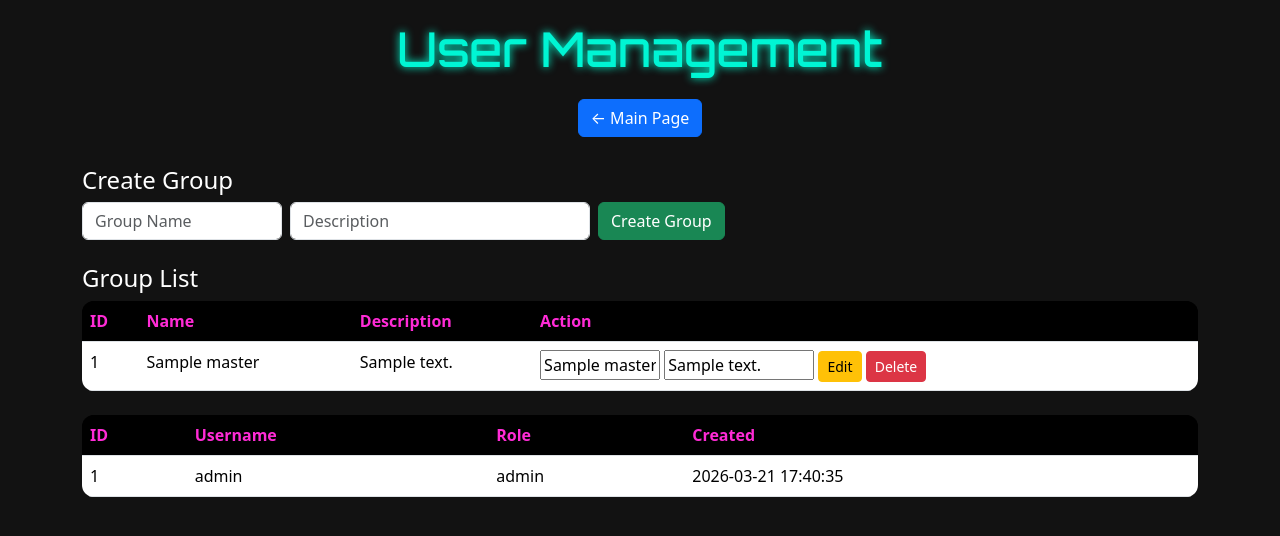
After one commit to raketqueen/raketowl, a Flask app: page /admin/users in a window 1280 px wide. The commit adds this page. Shown: the top 536 px of the page. Run offline with Flask 3, Linux system fonts and the light colour scheme; a user stored in the database is signed in; data comes from the database, SQL or seed files in the repository; both versions use the stored data as it was after the commit; tables that the repository leaves empty hold one stand-in row (values such as "Sample post"); data that the repository does not hold is empty; parts of the project's set-up code (start-up, migrations or seed data) failed here and were passed over.

Commit message:
Update: added the User Management and Activity Logs page

```diff
--- a/app/app.py
+++ b/app/app.py
@@ -45,19 +45,50 @@ def index():
 
         if search:
             cursor.execute(
-                """SELECT documents.id, documents.filename, documents.version, documents.owner_id, documents.is_public, users.username
-                   FROM documents
-                   JOIN users ON documents.owner_id = users.id
-                   WHERE documents.owner_id = %s AND documents.filename LIKE %s""",
-                (session['user_id'], f"%{search}%")
+                """
+                SELECT DISTINCT
+                    documents.id,
+                    documents.filename,
+                    documents.version,
+                    documents.owner_id,
+                    documents.is_public,
+                    users.username,
+                    document_shares.permission
+                FROM documents
+                JOIN users ON documents.owner_id = users.id
+                LEFT JOIN document_shares
+                    ON documents.id = document_shares.document_id
+                WHERE
+                    (
+                        documents.owner_id = %s
+                        OR documents.is_public = 1
+                        OR document_shares.shared_with_user_id = %s
+                    )
+                    AND documents.filename LIKE %s
+                """,
+                (session['user_id'], session['user_id'], f"%{search}%")
             )
         else:
             cursor.execute(
-                """SELECT documents.id, documents.filename, documents.version, documents.owner_id, documents.is_public, users.username
-                   FROM documents
-                   JOIN users ON documents.owner_id = users.id
-                   WHERE documents.owner_id = %s""",
-                (session['user_id'],)
+                """
+                SELECT DISTINCT
+                    documents.id,
+                    documents.filename,
+                    documents.version,
+                    documents.owner_id,
+                    documents.is_public,
+                    users.username,
+                    document_shares.permission
+                FROM documents
+                JOIN users ON documents.owner_id = users.id
+                LEFT JOIN document_shares
+                    ON documents.id = document_shares.document_id
+                WHERE
+                    documents.owner_id = %s
+                    OR documents.is_public = 1
+                    OR document_shares.shared_with_user_id = %s
+                """,
+                (session['user_id'], session['user_id'])
             )
 
     else:
@@ -214,7 +245,27 @@ def download(doc_id):
 
     # Access control
     if not doc['is_public']:
-        if 'user_id' not in session or session['user_id'] != doc['owner_id']:
+
+        if 'user_id' not in session:
+            return "Unauthorized", 403
+
+        conn = get_db_connection()
+        cursor = conn.cursor()
+
+        # Check if shared
+        cursor.execute(
+            """
+            SELECT permission FROM document_shares
+            WHERE document_id = %s AND shared_with_user_id = %s
+            """,
+            (doc_id, session['user_id'])
+        )
+        shared = cursor.fetchone()
+
+        cursor.close()
+        conn.close()
+
+        if session['user_id'] != doc['owner_id'] and not shared:
             return "Unauthorized", 403
 
     return send_file(doc['filepath'], as_attachment=True)
@@ -323,6 +374,206 @@ def toggle_visibility(doc_id):
 
     return redirect(url_for('index'))
 
+# =========================
+# ADMIN - VIEW USERS
+# =========================
+
+
+@app.route('/admin/users')
+def admin_users():
+
+    # Only admin allowed
+    if 'user_id' not in session or session.get('role') != 'admin':
+        return "Unauthorized", 403
+
+    conn = get_db_connection()
+    cursor = conn.cursor(dictionary=True)
+
+    # Get users
+    cursor.execute("SELECT id, username, role, created_at FROM users")
+    users = cursor.fetchall()
+
+    # Get groups
+    cursor.execute("SELECT id, name, description FROM groups_master")
+    groups = cursor.fetchall()
+
+    cursor.close()
+    conn.close()
+
+    return render_template('admin_users.html', users=users, groups=groups)
+
+# =========================
+# ADMIN - CREATE GROUP
+# =========================
+
+
+@app.route('/admin/create_group', methods=['POST'])
+def create_group():
+
+    # Admin only
+    if 'user_id' not in session or session.get('role') != 'admin':
+        return "Unauthorized", 403
+
+    group_name = request.form.get('group_name')
+    description = request.form.get('description')
+
+    if not group_name:
+        return redirect(url_for('admin_users'))
+
+    conn = get_db_connection()
+    cursor = conn.cursor()
+
+    try:
+        cursor.execute(
+            "INSERT INTO groups_master (name, description) VALUES (%s, %s)",
+            (group_name, description)
+        )
+        conn.commit()
+
+        # Log activity
+        cursor.execute(
+            "INSERT INTO activity_logs (username, action, details) VALUES (%s, %s, %s)",
+            (session['username'], 'CREATE_GROUP',
+             f"Created group: {group_name}")
+        )
+        conn.commit()
+
+    except Exception as e:
+        print("Error creating group:", e)
+
+    cursor.close()
+    conn.close()
+
+    return redirect(url_for('admin_users'))
+
+# =========================
+# ADMIN - EDIT GROUP
+# =========================
+
+
+@app.route('/admin/edit_group/<int:group_id>', methods=['POST'])
+def edit_group(group_id):
+
+    if 'user_id' not in session or session.get('role') != 'admin':
+        return "Unauthorized", 403
+
+    group_name = request.form.get('group_name')
+    description = request.form.get('description')
+
+    conn = get_db_connection()
+    cursor = conn.cursor()
+
+    # Get old group name
+    cursor.execute("SELECT name FROM groups_master WHERE id = %s", (group_id,))
+    old_name = cursor.fetchone()[0]
+
+    # Update group
+    cursor.execute(
+        "UPDATE groups_master SET name = %s, description = %s WHERE id = %s",
+        (group_name, description, group_id)
+    )
+
+    # Log activity with name
+    cursor.execute(
+        "INSERT INTO activity_logs (username, action, details) VALUES (%s, %s, %s)",
+        (
+            session['username'],
+            'EDIT_GROUP',
+            f"Edited group: {old_name} → {group_name}"
+        )
+    )
+
+    conn.commit()
+    cursor.close()
+    conn.close()
+
+    return redirect(url_for('admin_users'))
+
+# =========================
+# ADMIN - DELETE GROUP (STRICT)
+# =========================
+
+
+@app.route('/admin/delete_group/<int:group_id>', methods=['POST'])
+def delete_group(group_id):
+
+    if 'user_id' not in session or session.get('role') != 'admin':
+        return "Unauthorized", 403
+
+    conn = get_db_connection()
+    cursor = conn.cursor()
+
+    # 🔍 CHECK if group is used
+    cursor.execute(
+        "SELECT COUNT(*) FROM user_groups WHERE group_id = %s",
+        (group_id,)
+    )
+    count = cursor.fetchone()[0]
+
+    if count > 0:
+        cursor.close()
+        conn.close()
+        return "Cannot delete group: group is assigned to users", 400
+
+    # Get group name BEFORE delete
+    cursor.execute("SELECT name FROM groups_master WHERE id = %s", (group_id,))
+    group = cursor.fetchone()
+
+    group_name = group[0] if group else "Unknown"
+
+    # Delete group
+    cursor.execute(
+        "DELETE FROM groups_master WHERE id = %s",
+        (group_id,)
+    )
+
+    # Log activity with name
+    cursor.execute(
+        "INSERT INTO activity_logs (username, action, details) VALUES (%s, %s, %s)",
+        (
+            session['username'],
+            'DELETE_GROUP',
+            f"Deleted group: {group_name}"
+        )
+    )
+
+    conn.commit()
+    cursor.close()
+    conn.close()
+
+    return redirect(url_for('admin_users'))
+
+# =========================
+# ADMIN - ACTIVITY LOGS
+# =========================
+
+
+@app.route('/admin/logs')
+def admin_logs():
+
+    # Only admin allowed
+    if 'user_id' not in session or session.get('role') != 'admin':
+        return "Unauthorized", 403
+
+    conn = get_db_connection()
+    cursor = conn.cursor(dictionary=True)
+
+    cursor.execute("""
+        SELECT
+            username,
+            action,
+            details,
+            CONVERT_TZ(timestamp, '+00:00', '+08:00') AS timestamp
+        FROM activity_logs
+        ORDER BY timestamp DESC
+    """)
+    logs = cursor.fetchall()
+
+    cursor.close()
+    conn.close()
+
+    return render_template('admin_logs.html', logs=logs)
+
 
 # =========================
 # RUN APP
--- /dev/null
+++ b/app/templates/admin_users.html
@@ -0,0 +1,197 @@
+<!DOCTYPE html>
+<html lang="en">
+<head>
+    <meta charset="UTF-8">
+    <title>User Management</title>
+
+    <!-- Bootstrap -->
+    <link href="https://cdn.jsdelivr.net/npm/bootstrap@5.3.3/dist/css/bootstrap.min.css" rel="stylesheet">
+
+    <!-- Orbitron Font -->
+    <link href="https://fonts.googleapis.com/css2?family=Orbitron:wght@500;700&display=swap" rel="stylesheet">
+
+    <style>
+        /* =========================
+           THEME SYSTEM (READ ONLY)
+        ========================= */
+        body.light-mode {
+            background-color: #f8f9fa;
+            color: #000;
+        }
+
+        body.dark-mode {
+            background-color: #121212;
+            color: #fff;
+        }
+
+        /* HEADER */
+        .main-title {
+            font-family: 'Orbitron', san-serif;
+            font-size: 48px;
+            color: #00f5d4;
+            text-align: center;
+            margin-top: 20px;
+            text-shadow: 0 0 8px #00fdd4;
+        }
+
+        /* TABLE */
+        .table-dark-custom {
+            background-color: #181818;
+            color: #ffffff;
+            border-radius: 12px;
+            overflow: hidden;
+        }
+
+        .table-dark-custom thead {
+            background-color: #000000;
+        }
+
+        .table-dark-custom th {
+            color: #ff2bd6;
+            background-color: #000000;
+        }
+
+        .table-dark-custom tbody tr {
+            background-color: #1e1e1e;
+            color: #ffffff;
+        }
+
+        .table-dark-custom tbody tr:hover {
+            background-color: #2a2a2a;
+        }
+
+        /* BUTTONS */
+        .btn-custom {
+            margin: 5px;
+        }
+
+        .center {
+            text-align: center;
+        }
+    </style>
+</head>
+
+<body>
+
+<div class="container">
+
+    <!-- TITLE -->
+    <h1 class="main-title">User Management</h1>
+
+    <!-- NAVIGATION -->
+    <div class="d-flex justify-content-center mt-3">
+        <a href="/" class="btn btn-primary btn-custom">← Main Page</a>
+    </div>
+
+    <!-- =========================
+     CREATE GROUP
+    ========================= -->
+    <div class="mt-4">
+
+    	<h4>Create Group</h4>
+
+    	<form action="/admin/create_group" method="POST" class="d-flex flex-wrap gap-2">
+
+       	    <input type="text" name="group_name" class="form-control" placeholder="Group Name" required style="max-width: 200px;">
+
+            <input type="text" name="description" class="form-control" placeholder="Description" style="max-width: 300px;">
+
+            <button type="submit" class="btn btn-success">Create Group</button>
+
+    	</form>
+
+    </div>
+
+    <!-- =========================
+     GROUP LIST
+    ========================= -->
+    <div class="mt-4">
+
+    	<h4>Group List</h4>
+
+    	<table class="table table-dark-custom table-hover">
+            <thead>
+            	<tr>
+                    <th>ID</th>
+                    <th>Name</th>
+                    <th>Description</th>
+                    <th>Action</th>
+            	</tr>
+            </thead>
+            <tbody>
+
+            {% for g in groups %}
+            <tr>
+            	<td>{{ g.id }}</td>
+            	<td>{{ g.name }}</td>
+            	<td>{{ g.description }}</td>
+            	<td>
+
+                    <!-- EDIT -->
+                    <form action="/admin/edit_group/{{ g.id }}" method="POST" style="display:inline;">
+                    	<input type="text" name="group_name" value="{{ g.name }}" required style="width:120px;">
+                    	<input type="text" name="description" value="{{ g.description }}" style="width:150px;">
+                    	<button class="btn btn-sm btn-warning">Edit</button>
+                    </form>
+
+                   <!-- DELETE -->
+                   <form action="/admin/delete_group/{{ g.id }}" method="POST" style="display:inline;"
+                    	 onsubmit="return confirm('Delete this group?');">
+                       <button class="btn btn-sm btn-danger">Delete</button>
+                   </form>
+
+            	</td>
+            </tr>
+            {% endfor %}
+
+            </tbody>
+    	</table>
+
+    </div>
+
+    <!-- TABLE -->
+    <div class="mt-4">
+        <table class="table table-dark-custom table-hover">
+            <thead>
+                <tr>
+                    <th>ID</th>
+                    <th>Username</th>
+                    <th>Role</th>
+                    <th>Created</th>
+                </tr>
+            </thead>
+
+            <tbody>
+                {% if users %}
+                    {% for user in users %}
+                    <tr>
+                        <td>{{ user.id }}</td>
+                        <td>{{ user.username }}</td>
+                        <td>{{ user.role }}</td>
+                        <td>{{ user.created_at }}</td>
+                    </tr>
+                    {% endfor %}
+                {% else %}
+                    <tr>
+                        <td colspan="4" class="center">No users found</td>
+                    </tr>
+                {% endif %}
+            </tbody>
+
+        </table>
+    </div>
+
+</div>
+
+<!-- =========================
+     THEME SYNC (NO TOGGLE)
+========================= -->
+<script>
+    window.onload = function () {
+        let theme = localStorage.getItem("theme") || "dark";
+        document.body.classList.add(theme + "-mode");
+    };
+</script>
+
+</body>
+</html>
```
Also changed, not shown: app/templates/admin_logs.html (added, +126 -0 lines), app/templates/index.html (+11 -0 lines), init.sql (+28 -8 lines).
